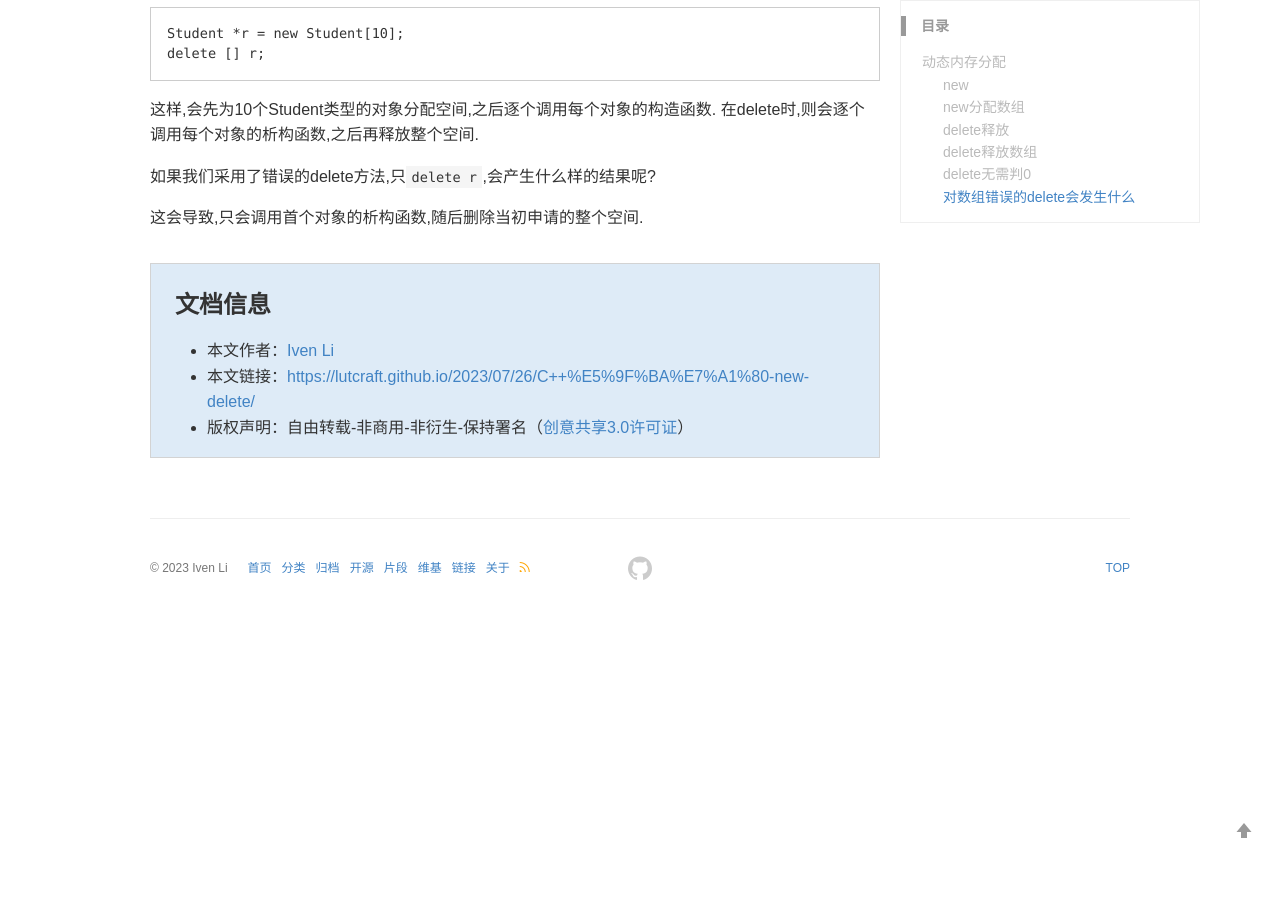
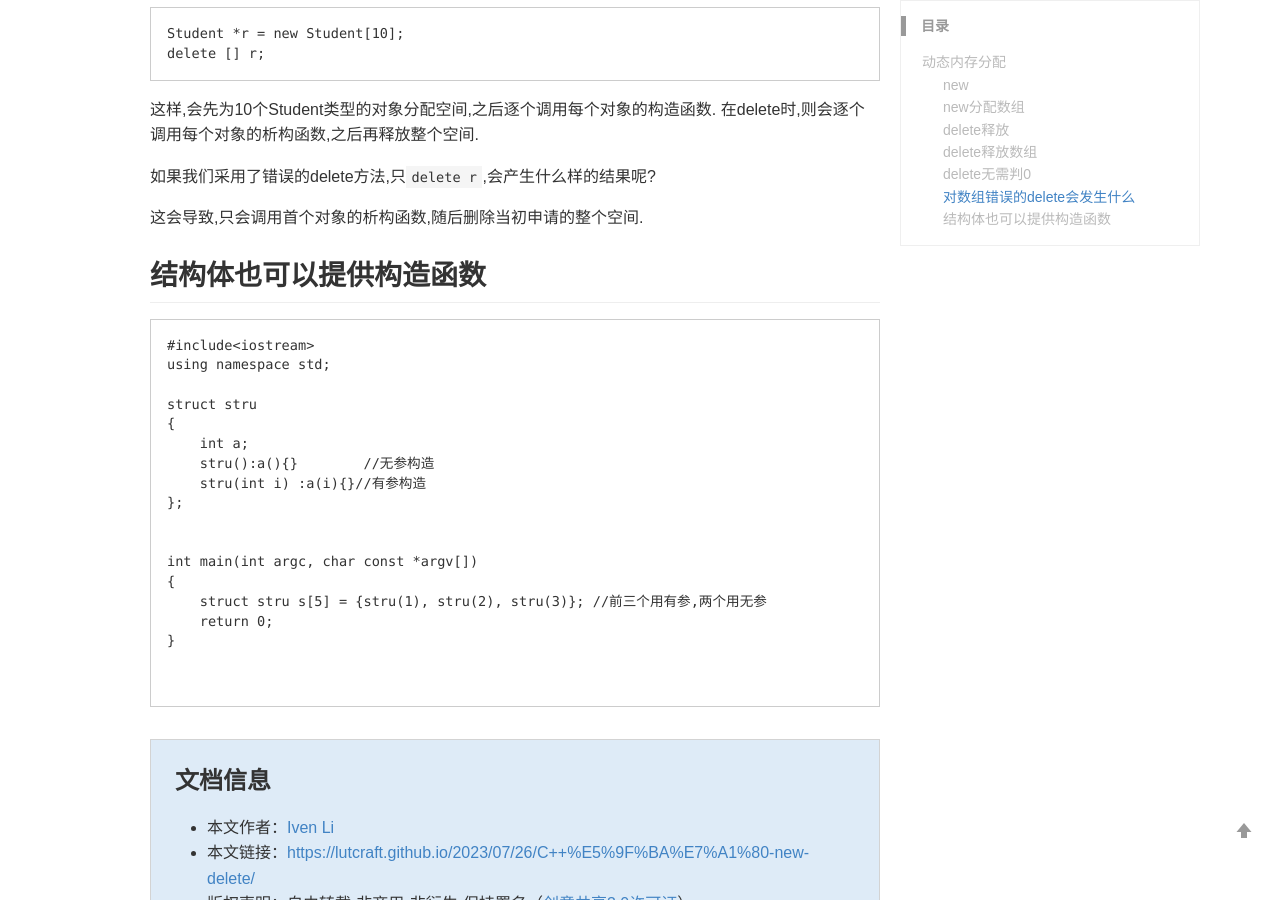
Before and after one commit to lutcraft/lutcraft.github.io, a Jekyll site: the page built from _posts/2023-07-26-C++基础:new-delete.md, in a window 1280 px wide and 900 px high, scrolled down 1622 px. Built offline with Jekyll 4.4.1, drawn with Linux system fonts in a browser that asks for light colours; comment, search, counter and statistics services are not loaded; a style sheet for code colours, icons or effects is not loaded; before the commit the page ends 2239 px from its top, so only the background shows below that; some of the changed text lies outside the part shown.

````diff
--- a/_posts/2023-07-26-C++基础:new-delete.md
+++ b/_posts/2023-07-26-C++基础:new-delete.md
@@ -67,3 +67,26 @@ delete [] r;
 如果我们采用了错误的delete方法,只```delete r```,会产生什么样的结果呢?
 
 这会导致,只会调用首个对象的析构函数,随后删除当初申请的整个空间.
+
+## 结构体也可以提供构造函数
+
+```cpp
+#include<iostream>
+using namespace std;
+
+struct stru
+{
+    int a;
+    stru():a(){}        //无参构造
+    stru(int i) :a(i){}//有参构造
+};
+
+
+int main(int argc, char const *argv[])
+{
+    struct stru s[5] = {stru(1), stru(2), stru(3)}; //前三个用有参,两个用无参
+    return 0;
+}
+
+
+```
````
Also changed, not shown: _posts/2023-07-29-C++基础: 访问限制.md (added, +122 -0 lines).
